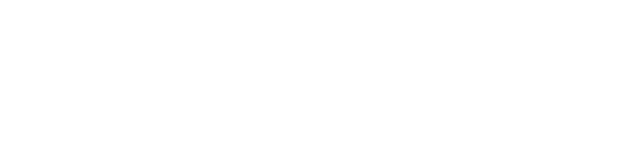
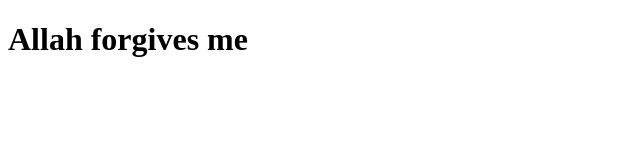
Before and after one commit to ShoronTorofdar/Assignment-batch-05-programming-Hero, a plain HTML site: page Assignment-02/index.html in a window 1280 px wide. Shown: the whole page, without its empty margins (0-640 px from the left). Drawn offline with Linux system fonts and the light colour scheme.

Commit message:
images and logos folder added

```diff
--- a/Assignment-02/index.html
+++ b/Assignment-02/index.html
@@ -7,6 +7,6 @@
   <title>Document</title>
 </head>
 <body>
-
+  <h1>Allah forgives me</h1>
 </body>
 </html>
```
Also changed, not shown: Assignment-02/images/Circle design.svg (added), Assignment-02/images/action.png (added), Assignment-02/images/airpod.png (added), Assignment-02/images/camera.png (added), Assignment-02/images/drone.png (added), Assignment-02/images/gear.png (added), Assignment-02/images/lights.png (added), Assignment-02/images/main-camera.png (added), Assignment-02/images/mic.png (added), Assignment-02/images/setup.png (added), Assignment-02/images/single-light.png (added), Assignment-02/images/tripod.png (added), Assignment-02/logos/Alibaba.svg (added), Assignment-02/logos/Amazon.svg (added), 5 more files.
